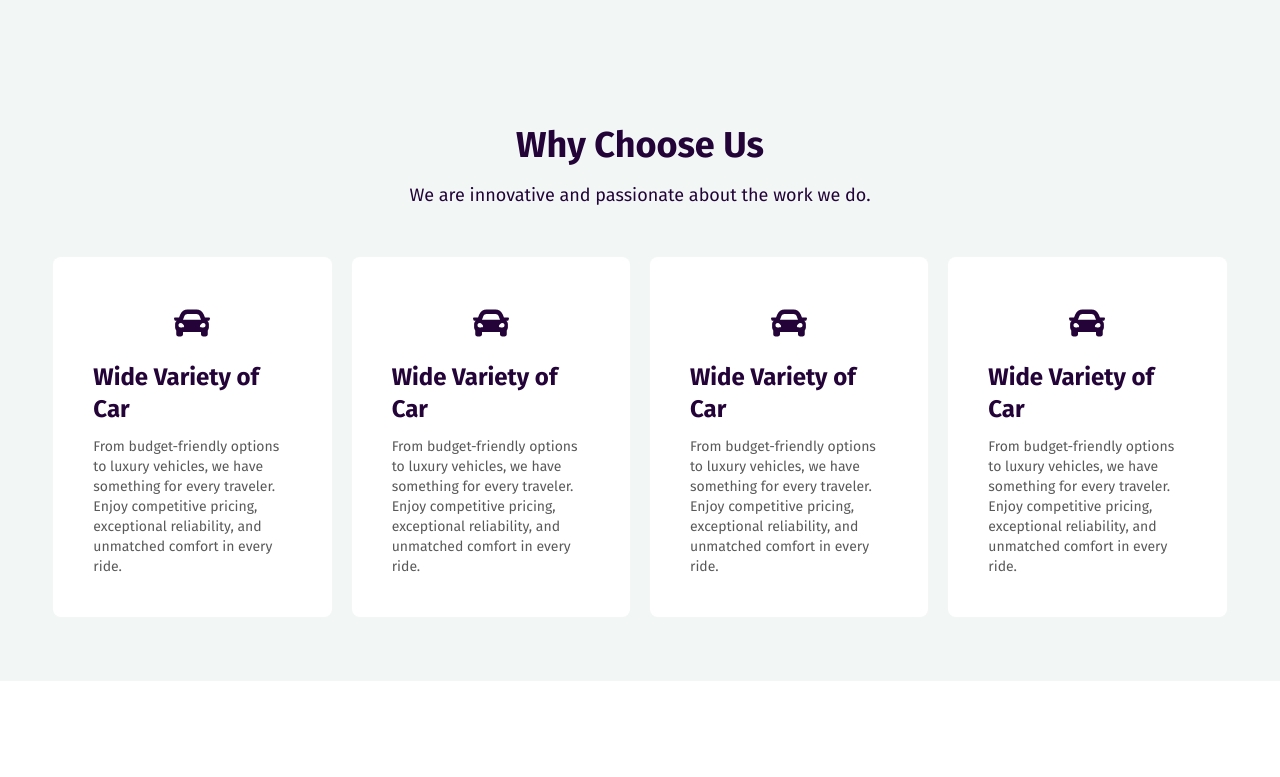
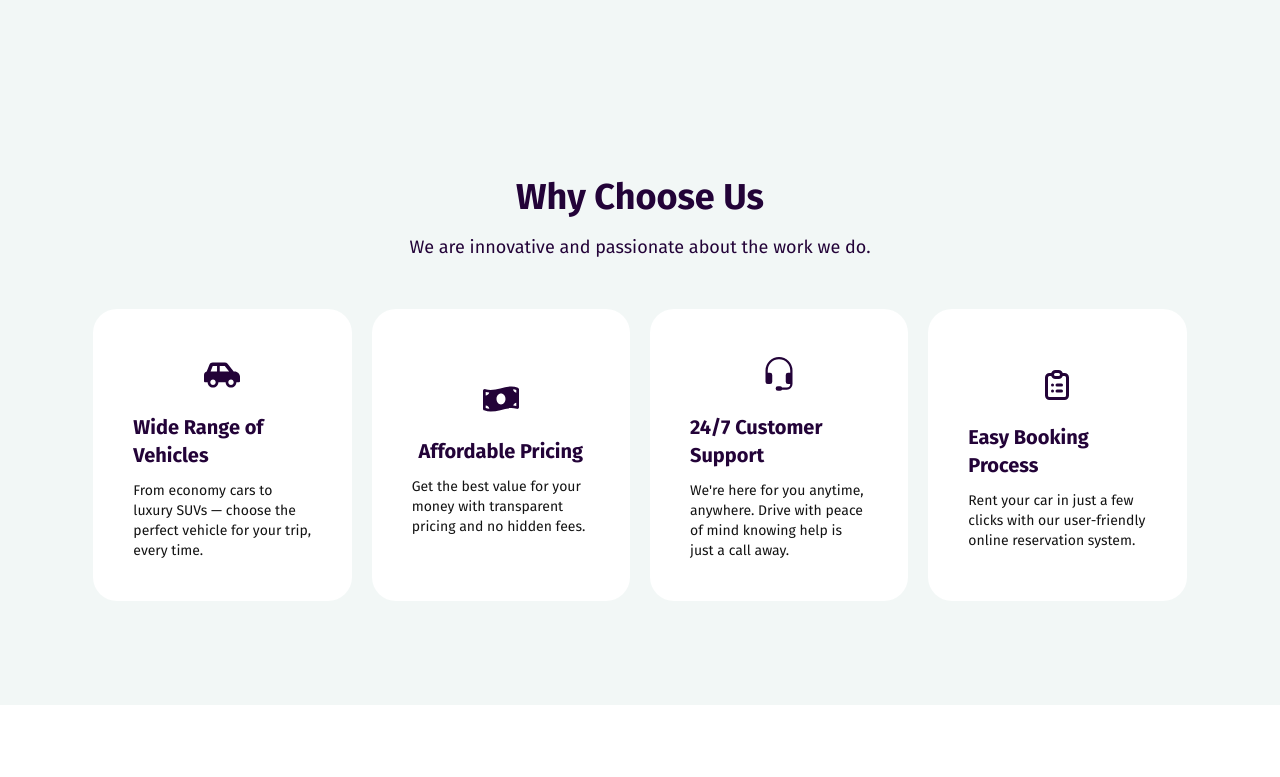
Before and after one commit to abuobaedashik/Aoa-car-rentals-client, a React (Vite) app: page / in a window 1280 px wide. Shown: the part 700-1477 px from the top of the page. Built offline with nearby package versions, Linux system fonts and the light colour scheme; no server answers.

Commit message:
update homepage

```diff
--- a/src/Component/WhyChooseUs.jsx
+++ b/src/Component/WhyChooseUs.jsx
@@ -1,68 +1,64 @@
 import React from "react";
-import { FaCar } from "react-icons/fa";
+import { BsHeadset } from "react-icons/bs";
+import { FaCar, FaCarSide, FaMoneyBillWave } from "react-icons/fa";
+import { HiOutlineClipboardList } from "react-icons/hi";
 import { RiCustomerService2Line } from "react-icons/ri";
 import { TbHomeRibbon } from "react-icons/tb";
 
 const WhyChooseUs = () => {
   return (
-    <div>
-      <div className="text-4xl font-bold text-center text-[#230338] mt-3 animate__animated animate__slideInLeft animate__delay-1s animation-duration: 1s">
+    <div className=" mx-auto mt-20 mb-10  rounded-lg p-10 ">
+      <div className="text-4xl font-bold text-center overflow-hidden text-[#230338] mt-3 ">
         Why Choose Us
       </div>
-      <div className="text-lg text-center mb-12 text-[#230338] mt-4 animate__animated animate__slideInRight animate__delay-1s animation-duration: 5s">
+      <div className="text-lg text-center mb-12 overflow-hidden text-[#230338] mt-4">
         We are innovative and passionate about the work we do.
       </div>
       <div className="mt-6  flex flex-col md:flex-row justify-center  gap-5 min-h-72">
-        <div className=" gap-3 bg-[#ffffff] p-10 rounded-lg flex items-center justify-center flex-col hover:text-[#ffffff] ">
+        <div className=" gap-3 bg-[#ffffff] p-10 w-[500px] rounded-3xl flex items-center justify-center flex-col hover:text-[#ffffff] ">
           <p className="icon bg-[#ffffff] text-[#230338]  text-4xl  py-2 rounded-md ">
-            <FaCar />
+          <FaCarSide></FaCarSide>
           </p>
-          <p className="text-2xl font-bold text-[#230338] ">
-            Wide Variety of Car
+          <p className="text-xl font-bold text-[#230338] ">
+           Wide Range of Vehicles
           </p>
-          <p className="text-sm font-normal  text-[#131313b3] ">
-            From budget-friendly options to luxury vehicles, we have something
-            for every traveler. Enjoy competitive pricing, exceptional
-            reliability, and unmatched comfort in every ride.
+          <p className="text-sm font-normal  text-[#131313] ">
+          From economy cars to luxury SUVs — choose the perfect vehicle for your trip, every time.
           </p>
         </div>
-        <div className=" gap-3 bg-[#ffffff] p-10 rounded-lg flex items-center justify-center flex-col hover:text-[#ffffff] ">
+
+        <div className=" gap-3 bg-[#ffffff] w-[500px] p-10 rounded-3xl flex items-center justify-center flex-col hover:text-[#ffffff] ">
           <p className="icon bg-[#ffffff] text-[#230338]  text-4xl  py-2 rounded-md ">
-            <FaCar />
+          <FaMoneyBillWave />
           </p>
-          <p className="text-2xl font-bold text-[#230338] ">
-            Wide Variety of Car
+          <p className="text-xl font-bold text-[#230338] ">
+          Affordable Pricing
           </p>
-          <p className="text-sm font-normal  text-[#131313b3] ">
-            From budget-friendly options to luxury vehicles, we have something
-            for every traveler. Enjoy competitive pricing, exceptional
-            reliability, and unmatched comfort in every ride.
+          <p className="text-sm font-normal  text-[#131313] ">
+          Get the best value for your money with transparent pricing and no hidden fees.
           </p>
         </div>
-        <div className=" gap-3 bg-[#ffffff] p-10 rounded-lg flex items-center justify-center flex-col hover:text-[#ffffff] ">
+
+        <div className=" gap-3 bg-[#ffffff] w-[500px] p-10 rounded-3xl flex items-center justify-center flex-col hover:text-[#ffffff] ">
           <p className="icon bg-[#ffffff] text-[#230338]  text-4xl  py-2 rounded-md ">
-            <FaCar />
+            <BsHeadset />
           </p>
-          <p className="text-2xl font-bold text-[#230338] ">
-            Wide Variety of Car
+          <p className="text-xl font-bold text-[#230338] ">
+          24/7 Customer Support
           </p>
-          <p className="text-sm font-normal  text-[#131313b3] ">
-            From budget-friendly options to luxury vehicles, we have something
-            for every traveler. Enjoy competitive pricing, exceptional
-            reliability, and unmatched comfort in every ride.
+          <p className="text-sm font-normal  text-[#131313] ">
+          We're here for you anytime, anywhere. Drive with peace of mind knowing help is just a call away.
           </p>
         </div>
-        <div className=" gap-3 bg-[#ffffff] p-10 rounded-lg flex items-center justify-center flex-col hover:text-[#ffffff] ">
+        <div className=" gap-3 bg-[#ffffff] w-[500px] p-10 rounded-3xl flex items-center justify-center flex-col hover:text-[#ffffff] ">
           <p className="icon bg-[#ffffff] text-[#230338]  text-4xl  py-2 rounded-md ">
-            <FaCar />
+           <HiOutlineClipboardList />
           </p>
-          <p className="text-2xl font-bold text-[#230338] ">
-            Wide Variety of Car
+          <p className="text-xl font-bold text-[#230338] ">
+          Easy Booking Process
           </p>
-          <p className="text-sm font-normal  text-[#131313b3] ">
-            From budget-friendly options to luxury vehicles, we have something
-            for every traveler. Enjoy competitive pricing, exceptional
-            reliability, and unmatched comfort in every ride.
+          <p className="text-sm font-normal  text-[#131313] ">
+          Rent your car in just a few clicks with our user-friendly online reservation system.
           </p>
         </div>
 
```
